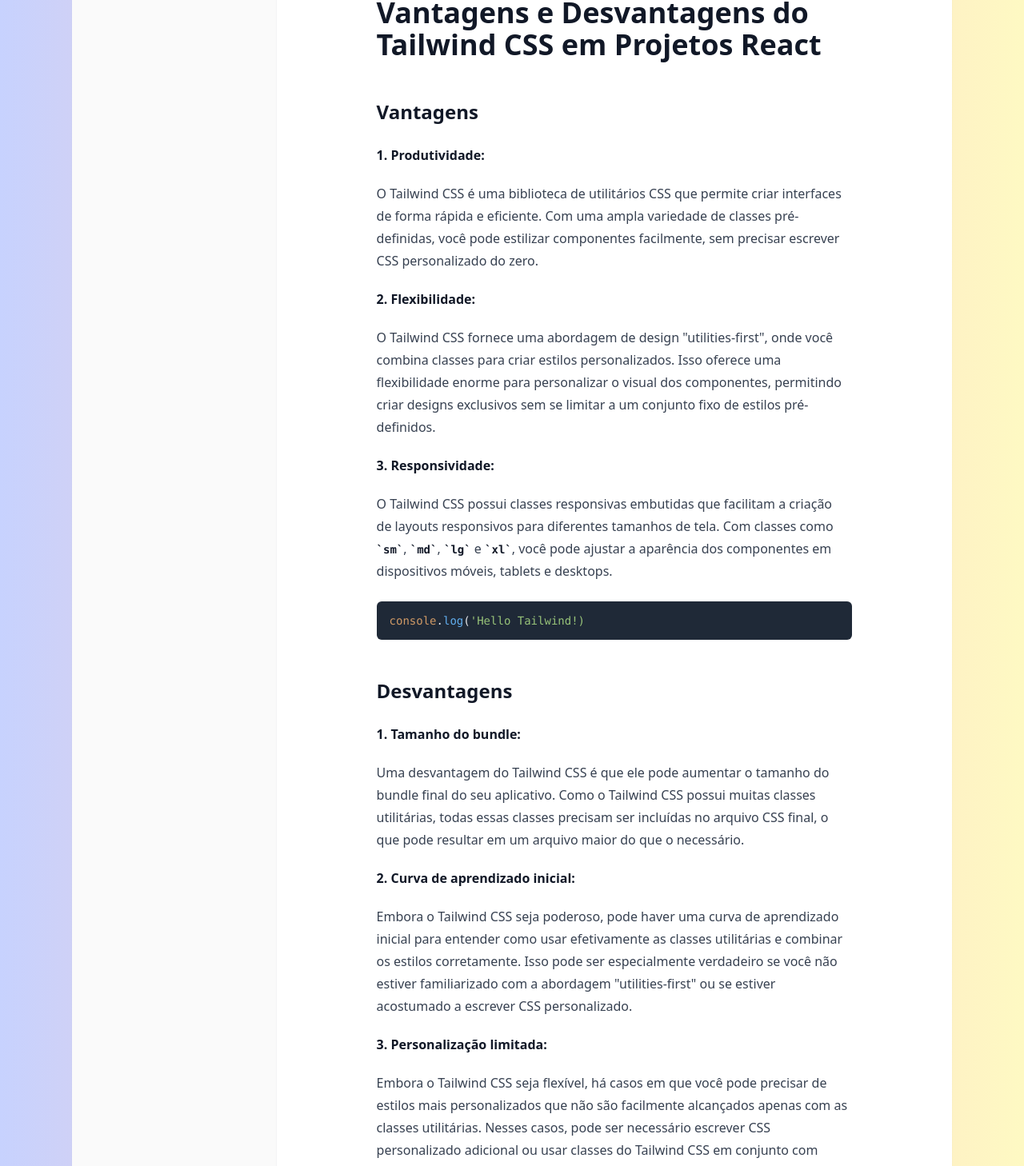
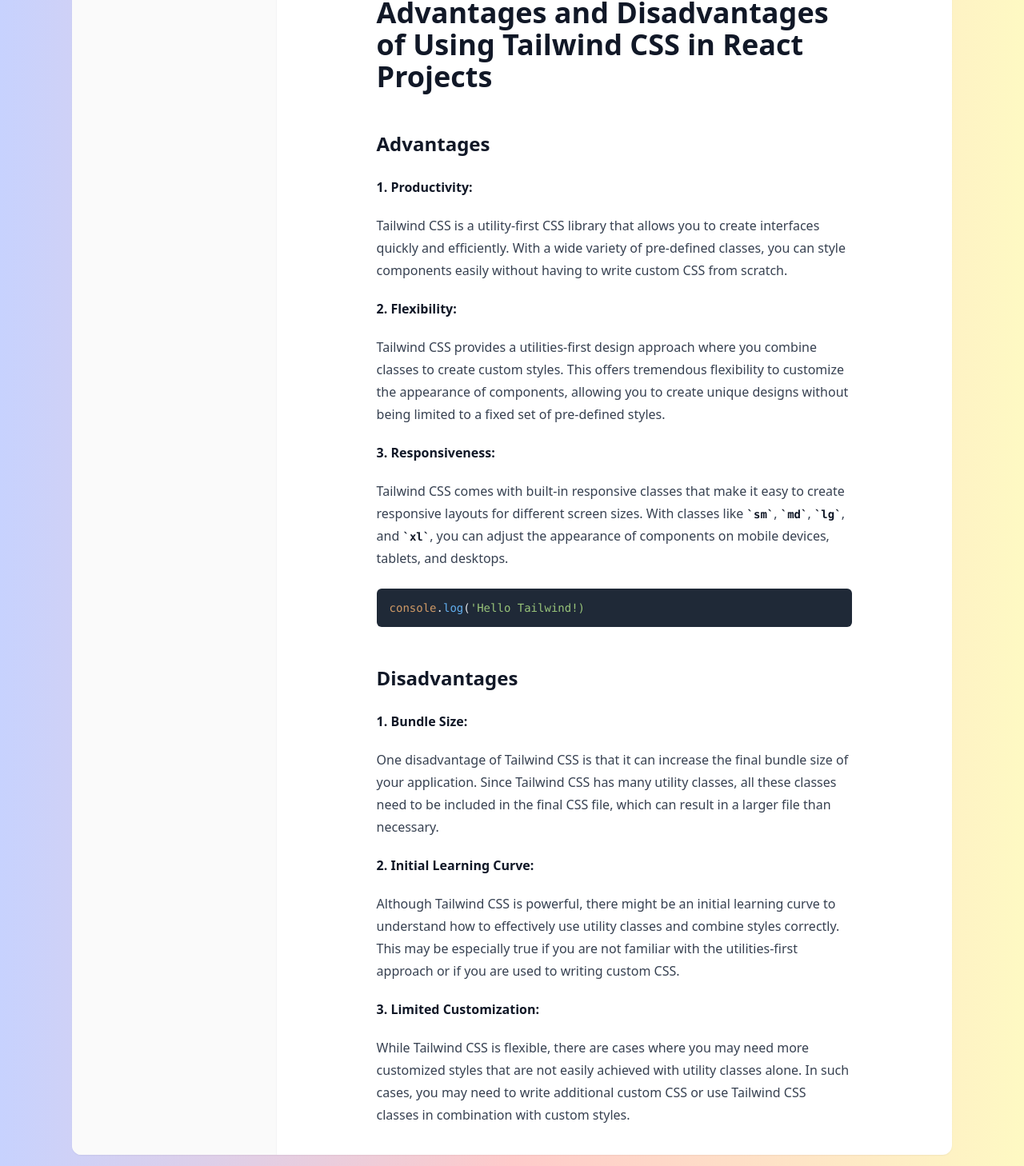
Before and after one commit to marcionitao/my-notion, a React (Vite) app: page / in a window 1280 px wide. Shown: the part 116-1574 px from the top of the page at 80% size. Built offline with nearby package versions, Linux system fonts and the light colour scheme.

Commit message:
update README

```diff
--- a/src/components/conteudoPage.ts
+++ b/src/components/conteudoPage.ts
@@ -1,18 +1,18 @@
 export const conteudoPage = `
-  <h1>Vantagens e Desvantagens do Tailwind CSS em Projetos React</h1>
-  <h2>Vantagens</h2>
-  <p><strong>1. Produtividade:</strong></p>
-  <p>O Tailwind CSS é uma biblioteca de utilitários CSS que permite criar interfaces de forma rápida e eficiente. Com uma ampla variedade de classes pré-definidas, você pode estilizar componentes facilmente, sem precisar escrever CSS personalizado do zero.</p>
-  <p><strong>2. Flexibilidade:</strong></p>
-  <p>O Tailwind CSS fornece uma abordagem de design "utilities-first", onde você combina classes para criar estilos personalizados. Isso oferece uma flexibilidade enorme para personalizar o visual dos componentes, permitindo criar designs exclusivos sem se limitar a um conjunto fixo de estilos pré-definidos.</p>
-  <p><strong>3. Responsividade:</strong></p>
-  <p>O Tailwind CSS possui classes responsivas embutidas que facilitam a criação de layouts responsivos para diferentes tamanhos de tela. Com classes como <code>sm</code>, <code>md</code>, <code>lg</code> e <code>xl</code>, você pode ajustar a aparência dos componentes em dispositivos móveis, tablets e desktops.</p>
-  <pre><code class="language-javascript">console.log('Hello Tailwind!)</code></pre>
-  <h2>Desvantagens</h2>
-  <p><strong>1. Tamanho do bundle:</strong></p>
-  <p>Uma desvantagem do Tailwind CSS é que ele pode aumentar o tamanho do bundle final do seu aplicativo. Como o Tailwind CSS possui muitas classes utilitárias, todas essas classes precisam ser incluídas no arquivo CSS final, o que pode resultar em um arquivo maior do que o necessário.</p>
-  <p><strong>2. Curva de aprendizado inicial:</strong></p>
-  <p>Embora o Tailwind CSS seja poderoso, pode haver uma curva de aprendizado inicial para entender como usar efetivamente as classes utilitárias e combinar os estilos corretamente. Isso pode ser especialmente verdadeiro se você não estiver familiarizado com a abordagem "utilities-first" ou se estiver acostumado a escrever CSS personalizado.</p>
-  <p><strong>3. Personalização limitada:</strong></p>
-  <p>Embora o Tailwind CSS seja flexível, há casos em que você pode precisar de estilos mais personalizados que não são facilmente alcançados apenas com as classes utilitárias. Nesses casos, pode ser necessário escrever CSS personalizado adicional ou usar classes do Tailwind CSS em conjunto com estilos personalizados.</p>
+<h1>Advantages and Disadvantages of Using Tailwind CSS in React Projects</h1>
+<h2>Advantages</h2>
+<p><strong>1. Productivity:</strong></p>
+<p>Tailwind CSS is a utility-first CSS library that allows you to create interfaces quickly and efficiently. With a wide variety of pre-defined classes, you can style components easily without having to write custom CSS from scratch.</p>
+<p><strong>2. Flexibility:</strong></p>
+<p>Tailwind CSS provides a utilities-first design approach where you combine classes to create custom styles. This offers tremendous flexibility to customize the appearance of components, allowing you to create unique designs without being limited to a fixed set of pre-defined styles.</p>
+<p><strong>3. Responsiveness:</strong></p>
+<p>Tailwind CSS comes with built-in responsive classes that make it easy to create responsive layouts for different screen sizes. With classes like <code>sm</code>, <code>md</code>, <code>lg</code>, and <code>xl</code>, you can adjust the appearance of components on mobile devices, tablets, and desktops.</p>
+<pre><code class="language-javascript">console.log('Hello Tailwind!)</code></pre>
+<h2>Disadvantages</h2>
+<p><strong>1. Bundle Size:</strong></p>
+<p>One disadvantage of Tailwind CSS is that it can increase the final bundle size of your application. Since Tailwind CSS has many utility classes, all these classes need to be included in the final CSS file, which can result in a larger file than necessary.</p>
+<p><strong>2. Initial Learning Curve:</strong></p>
+<p>Although Tailwind CSS is powerful, there might be an initial learning curve to understand how to effectively use utility classes and combine styles correctly. This may be especially true if you are not familiar with the utilities-first approach or if you are used to writing custom CSS.</p>
+<p><strong>3. Limited Customization:</strong></p>
+<p>While Tailwind CSS is flexible, there are cases where you may need more customized styles that are not easily achieved with utility classes alone. In such cases, you may need to write additional custom CSS or use Tailwind CSS classes in combination with custom styles.</p>
 `
```
Also changed, not shown: 1 other file (tests, documents, lock files or other folders).
